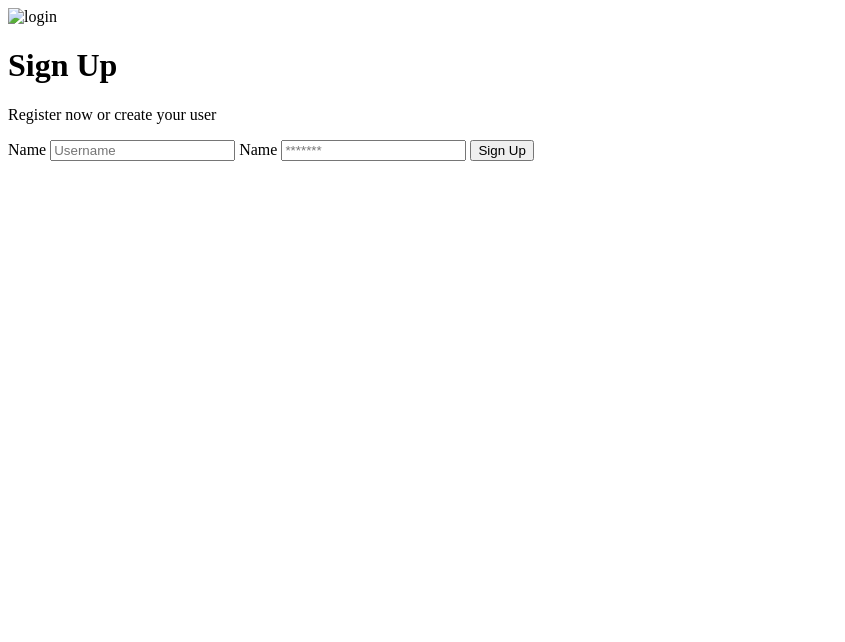
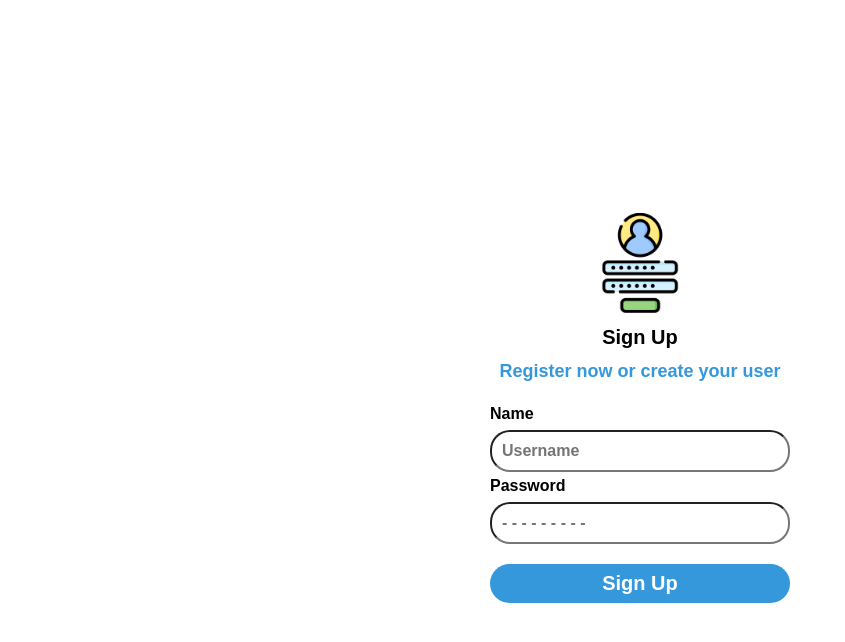
Before and after one commit to 7eo-A/furniture-store-view, a plain HTML site: page views/login.html in a window 1280 px wide. Shown: the whole page, without its empty margins (0-845 px from the left). Drawn offline with Linux system fonts and the light colour scheme.

Commit message:
login (style)

```diff
--- /dev/null
+++ b/css/login.css
@@ -0,0 +1,87 @@
+:root {
+    /* colors */
+    --white: #FFFFFF;
+    --asbestos: #7f8c8d;
+    --wet-asphalt: #34495e;
+    --peter-river: #3498db;
+}
+
+body {
+    font-family: 'Quicksand', sans-serif;
+}
+
+.login {
+    display: grid;
+    place-items: center;
+    width: 100%;
+    height: 100vh;
+}
+
+.login_container {
+    width: 300px;
+    display: grid;
+    grid-template-rows: auto 1fr auto;
+}
+
+.login_logo {
+    width: 100px;
+    justify-self: center;
+}
+
+.login_title {
+    font-size: 20px;
+    text-align: center;
+    margin-bottom: 12px;
+}
+
+.login_information {
+    margin-top: 0;
+    font-size: 18px;
+    font-weight: 600;
+    text-align: center;
+    color: var(--peter-river);
+}
+
+.login_form {
+    display: flex;
+    flex-direction: column;
+}
+
+.login_label {
+    margin-top: 5px;
+    font-size: 16px;
+    font-weight: 800;
+    margin-bottom: 7px;
+}
+
+.login_input-username {
+    padding: 10px;
+    font-size: 16px;
+    font-weight: 900;
+    border-radius: 20px;
+    color: var(--asbestos);
+}
+
+.login_input-password {
+    padding: 10px;
+    font-size: 16px;
+    font-weight: 900;
+    border-radius: 20px;
+    color: var(--asbestos);
+}
+
+.login_input-btn {
+    border: none;
+    outline: none;
+    padding: 8px;
+    cursor: pointer;
+    font-size: 20px;
+    font-weight: 700;
+    border-radius: 20px;
+    color: var(--white);
+    background-color: var(--peter-river);
+}
+
+.login_input-btn {
+    margin-top: 20px;
+}
--- a/views/login.html
+++ b/views/login.html
@@ -6,6 +6,9 @@
     <meta http-equiv="X-UA-Compatible" content="IE=edge">
     <meta name="viewport" content="width=device-width, initial-scale=1.0">
 
+    <!-- login [style] -->
+    <link rel="stylesheet" href="../css/login.css">
+
     <title>Furniture Store</title>
 
 </head>
@@ -13,17 +16,17 @@
     <!-- login -->
     <div class="login">
         <div class="login_container">
-            <img class="login_logo" src="#" alt="login">
+            <img class="login_logo" src="../assets/login.png" alt="login">
             <h1 class="login_title">Sign Up</h1>
             <p class="login_information">Register now or create your user</p>
 
             <!-- form -->
-            <form class="login_form" action="#" method="POST">
+            <form class="login_form" action="#" method="">
                 <label class="login_label" for="username">Name</label>
                 <input class="login_input-username" type="text" name="username" id="username" placeholder="Username">
 
-                <label class="login_label" for="password">Name</label>
-                <input class="login_input-password" type="password" name="password" id="username" placeholder="*******">
+                <label class="login_label" for="password">Password</label>
+                <input class="login_input-password" type="password" name="password" id="password" placeholder="- - - - - - - - -">
                 <input class="login_input-btn" value="Sign Up" type="submit">
             </form>
         </div>
```
Also changed, not shown: assets/login.png (added).
